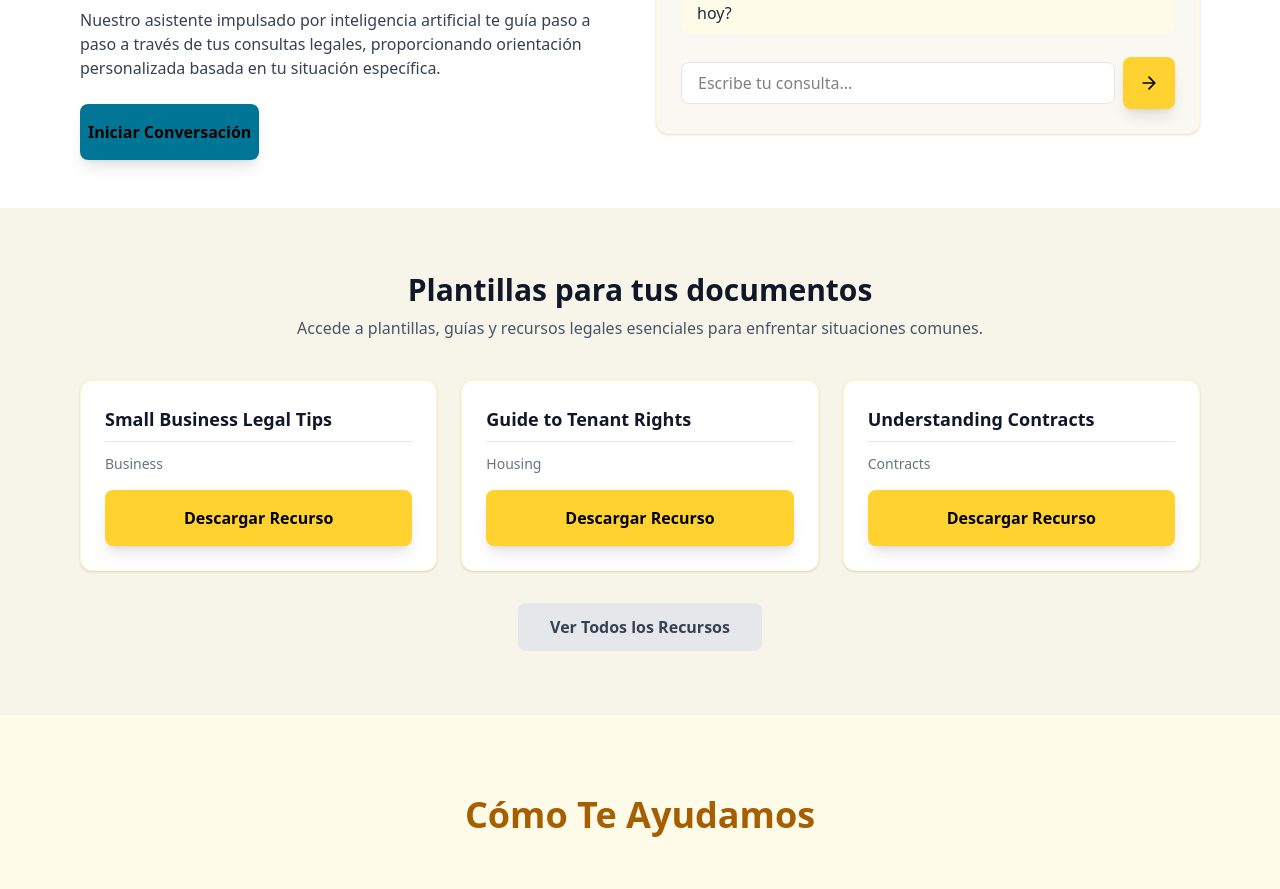
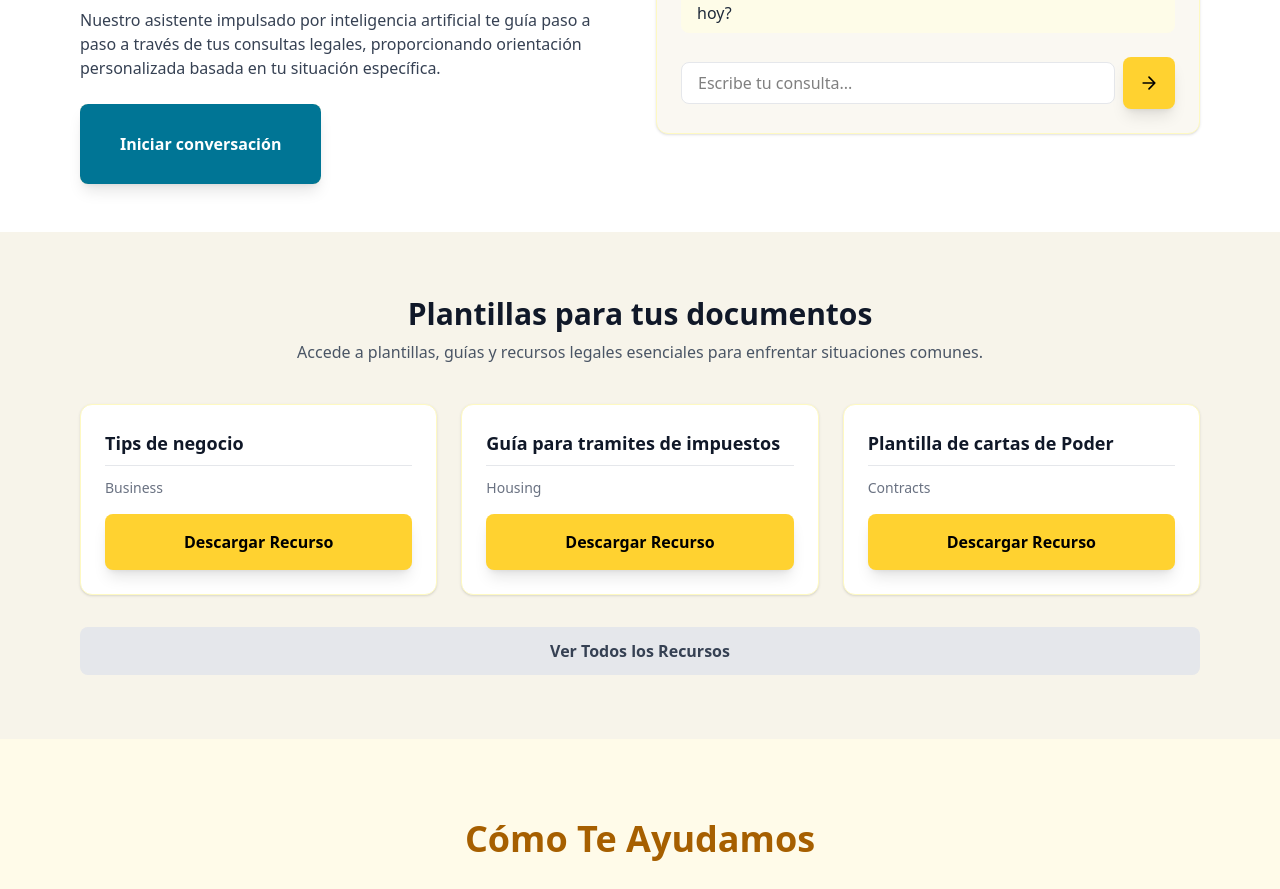
Before and after one commit to DannerAly/clara_techconnect, a React (Vite) app: page / in a window 1280 px wide. Shown: the part 1080-1969 px from the top of the page. Built offline with nearby package versions, Linux system fonts and the light colour scheme.

Commit message:
31/05/2025 2

```diff
--- a/src/pages/ventanas/inicio.tsx
+++ b/src/pages/ventanas/inicio.tsx
@@ -2,6 +2,7 @@ import React, { useEffect } from "react";
 //import "aos/dist/aos.css";
 import clara from "../../assets/logo.png";
 import portada from "../../assets/portada.jpg"
+import { Link } from "react-router-dom";
 
 
 
@@ -92,7 +93,12 @@ const Inicio = () => {
                     <p className="mb-6 text-gray-700">
                         Nuestro asistente impulsado por inteligencia artificial te guía paso a paso a través de tus consultas legales, proporcionando orientación personalizada basada en tu situación específica.
                     </p>
-                    <NeonButton className="w-full md:w-auto bg-cyan-700">Iniciar Conversación</NeonButton>
+                    <NeonButton className="w-full md:w-auto bg-cyan-700"><Link
+  to="/chat"
+  className="mx-auto block px-8 py-3 rounded-lg  text-white font-semibold hover:bg-yellow-100 transition text-center"
+>
+  Iniciar conversación
+</Link></NeonButton>
                 </div>
                 {/* Simulación de chat */}
                 <div className="bg-[#faf8f2] border border-yellow-100 rounded-xl p-6 shadow flex flex-col gap-4">
@@ -132,26 +138,28 @@ const Inicio = () => {
                     <div className="grid grid-cols-1 md:grid-cols-3 gap-6 mb-8">
                         {/* Card 1 */}
                         <div data-aos="zoom-in" className="bg-white border border-yellow-100 rounded-xl p-6 shadow hover:shadow-yellow-200 transition">
-                            <div className="border-b border-gray-200 pb-2 mb-3 text-lg font-semibold text-gray-900">Small Business Legal Tips</div>
+                            <div className="border-b border-gray-200 pb-2 mb-3 text-lg font-semibold text-gray-900">Tips de negocio</div>
                             <div className="text-sm text-gray-500 mb-4">Business</div>
                             <NeonButton className="w-full">Descargar Recurso</NeonButton>
                         </div>
                         {/* Card 2 */}
                         <div data-aos="zoom-in" data-aos-delay="100" className="bg-white border border-yellow-100 rounded-xl p-6 shadow hover:shadow-yellow-200 transition">
-                            <div className="border-b border-gray-200 pb-2 mb-3 text-lg font-semibold text-gray-900">Guide to Tenant Rights</div>
+                            <div className="border-b border-gray-200 pb-2 mb-3 text-lg font-semibold text-gray-900">Guía para tramites de impuestos</div>
                             <div className="text-sm text-gray-500 mb-4">Housing</div>
                             <NeonButton className="w-full">Descargar Recurso</NeonButton>
                         </div>
                         {/* Card 3 */}
                         <div data-aos="zoom-in" data-aos-delay="200" className="bg-white border border-yellow-100 rounded-xl p-6 shadow hover:shadow-yellow-200 transition">
-                            <div className="border-b border-gray-200 pb-2 mb-3 text-lg font-semibold text-gray-900">Understanding Contracts</div>
+                            <div className="border-b border-gray-200 pb-2 mb-3 text-lg font-semibold text-gray-900">Plantilla de cartas de Poder</div>
                             <div className="text-sm text-gray-500 mb-4">Contracts</div>
                             <NeonButton className="w-full">Descargar Recurso</NeonButton>
                         </div>
                     </div>
-                    <button className="mx-auto block px-8 py-3 rounded-lg bg-gray-200 text-gray-700 font-semibold hover:bg-yellow-100 transition">
+                    <Link to="/recursos-legales"
+                        className="mx-auto block px-8 py-3 rounded-lg bg-gray-200 text-gray-700 font-semibold hover:bg-yellow-100 transition text-center"
+                    >
                         Ver Todos los Recursos
-                    </button>
+                    </Link>
                 </div>
             </section>
 
```
Lines whose indentation alone changed are shown as unchanged.
